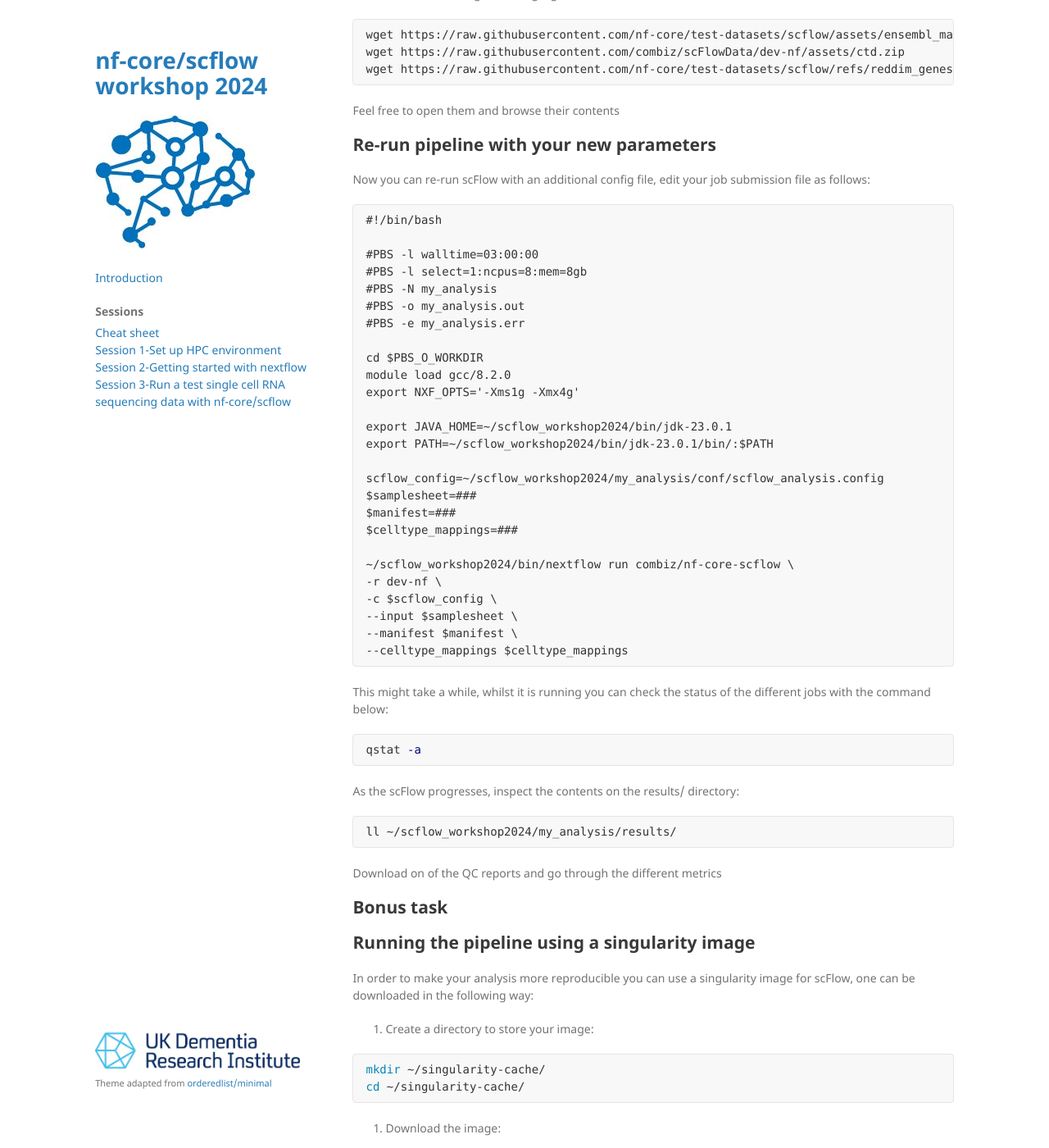
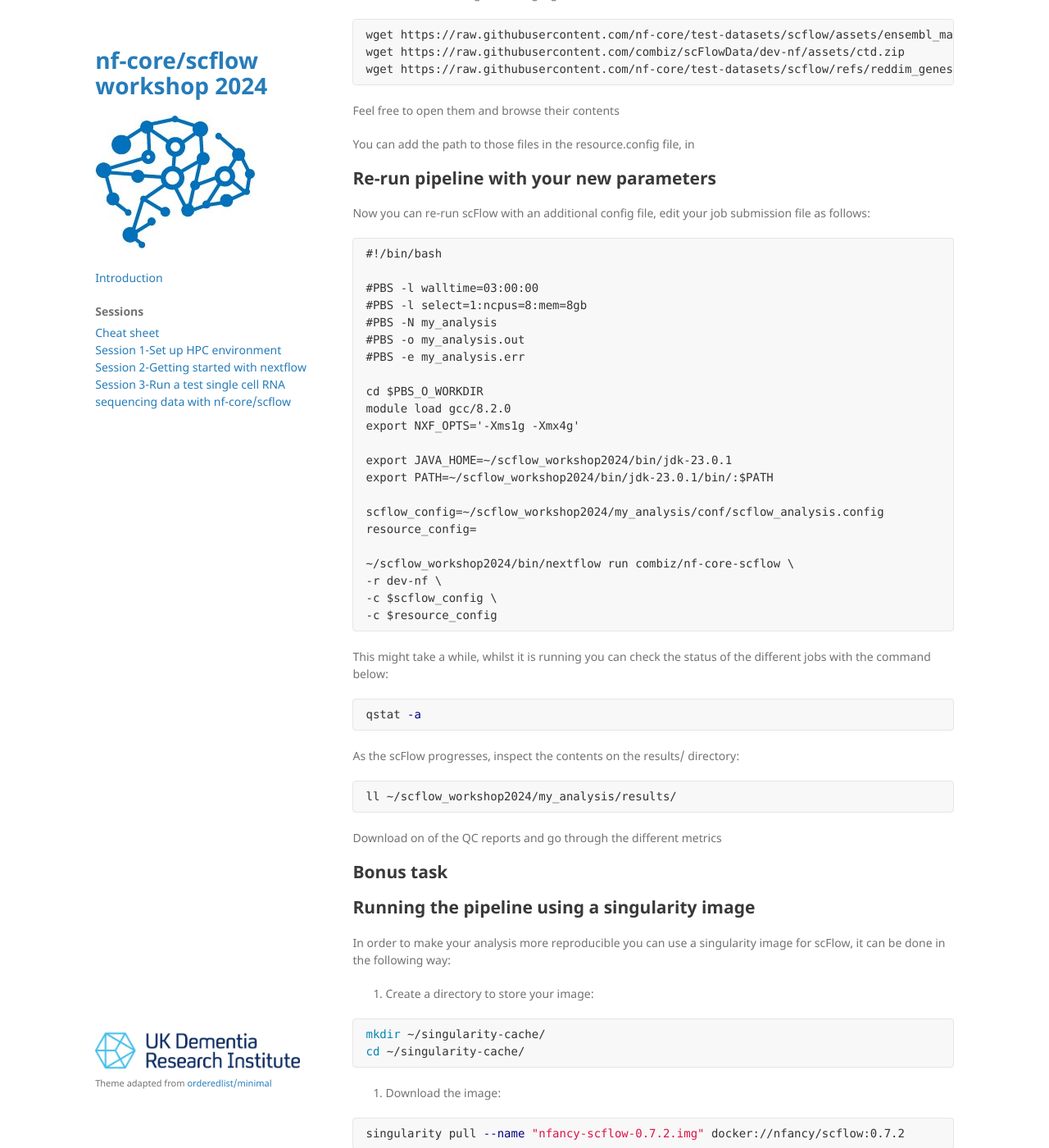
Before and after one commit to nfancy/scflow-workshop2024.github.io, a Jekyll site: the page built from docs/pages/main/session-3.md, in a window 1280 px wide and 1400 px high, scrolled down 2535 px. Shown: the whole window at 82% size. Built offline with Jekyll 4.4.1, drawn with Linux system fonts in a browser that asks for light colours; the repository's description, which GitHub fills in, is left out; some of the changed text lies outside the part shown.

Commit message:
Update session-3.md

````diff
--- a/docs/pages/main/session-3.md
+++ b/docs/pages/main/session-3.md
@@ -118,6 +118,8 @@ wget https://raw.githubusercontent.com/nf-core/test-datasets/scflow/refs/reddim_
 
 Feel free to open them and browse their contents
 
+You can add the path to those files in the resource.config file, in
+
 ## Re-run pipeline with your new parameters
 
 Now you can re-run scFlow with an additional config file, edit your job submission file as follows:
@@ -139,16 +141,12 @@ export JAVA_HOME=~/scflow_workshop2024/bin/jdk-23.0.1
 export PATH=~/scflow_workshop2024/bin/jdk-23.0.1/bin/:$PATH
 
 scflow_config=~/scflow_workshop2024/my_analysis/conf/scflow_analysis.config
-$samplesheet=###
-$manifest=###
-$celltype_mappings=###
+resource_config=
 
 ~/scflow_workshop2024/bin/nextflow run combiz/nf-core-scflow \
 -r dev-nf \
 -c $scflow_config \
---input $samplesheet \
---manifest $manifest \
---celltype_mappings $celltype_mappings
+-c $resource_config
 ```
 
 This might take a while, whilst it is running you can check the status of the different jobs with the command below:
@@ -169,7 +167,7 @@ Download on of the QC reports and go through the different metrics
 
 ## Running the pipeline using a singularity image
 
-In order to make your analysis more reproducible you can use a singularity image for scFlow, one can be downloaded in the following way:
+In order to make your analysis more reproducible you can use a singularity image for scFlow, it can be done in the following way:
 
 1. Create a directory to store your image:
 
@@ -184,7 +182,19 @@ cd ~/singularity-cache/
 singularity pull --name "nfancy-scflow-0.7.2.img" docker://nfancy/scflow:0.7.2
 ```
 
+3. Then add this snippet in your resource.config file:
 
+```
+singularity {
+  enabled = true
+  autoMounts = true
+  cacheDir = "~/singularity-cache/"
+  runOptions = "-B /rds/,/rdsgpfs/,/rds/general/ephemeral/user/$USER/ephemeral/tmp/:/tmp,/rds/general/ephemeral/user/$USER/ephemeral/tmp/:/var/tmp"
+
+}
+
+workDir = "/rds/general/ephemeral/user/$USER/ephemeral/tmp"
+```
 
 ## Generating your own input files
 
````
